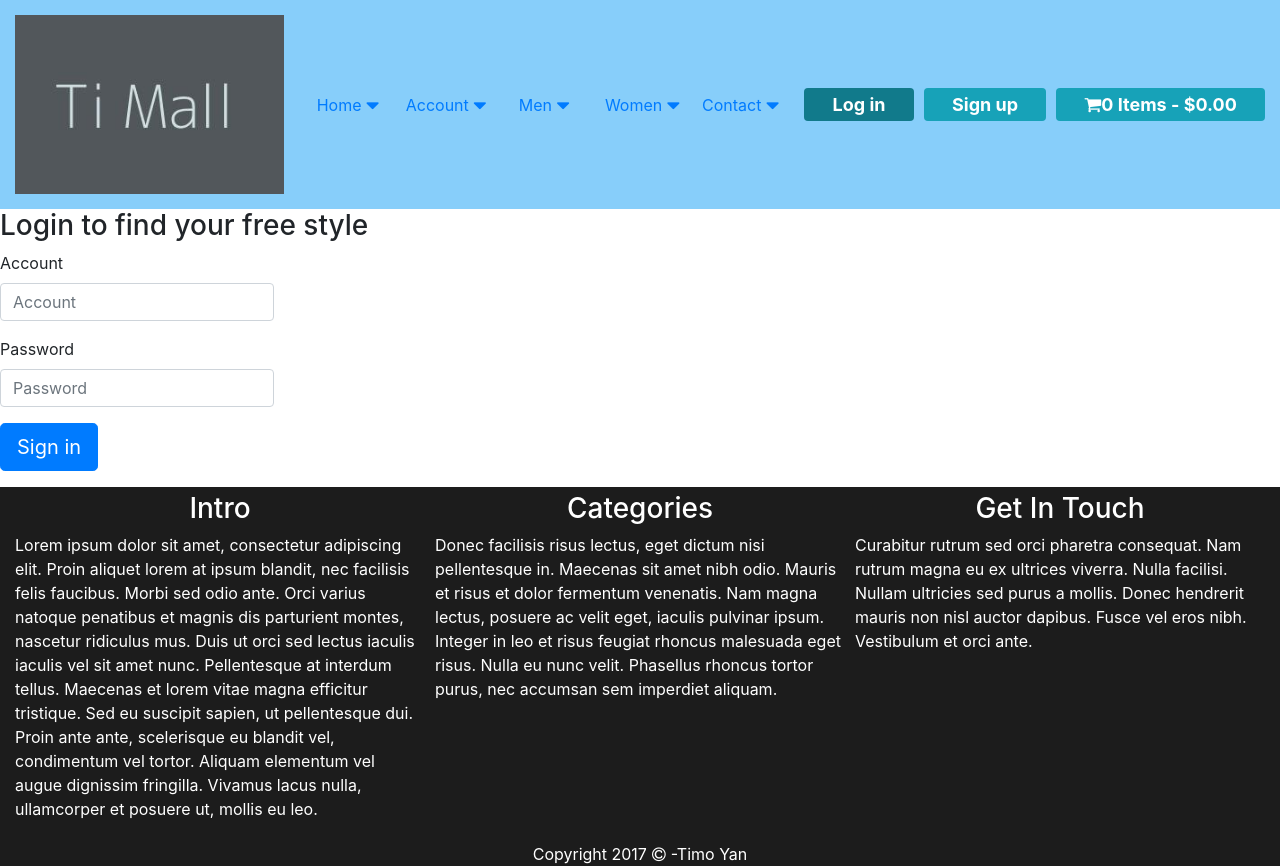
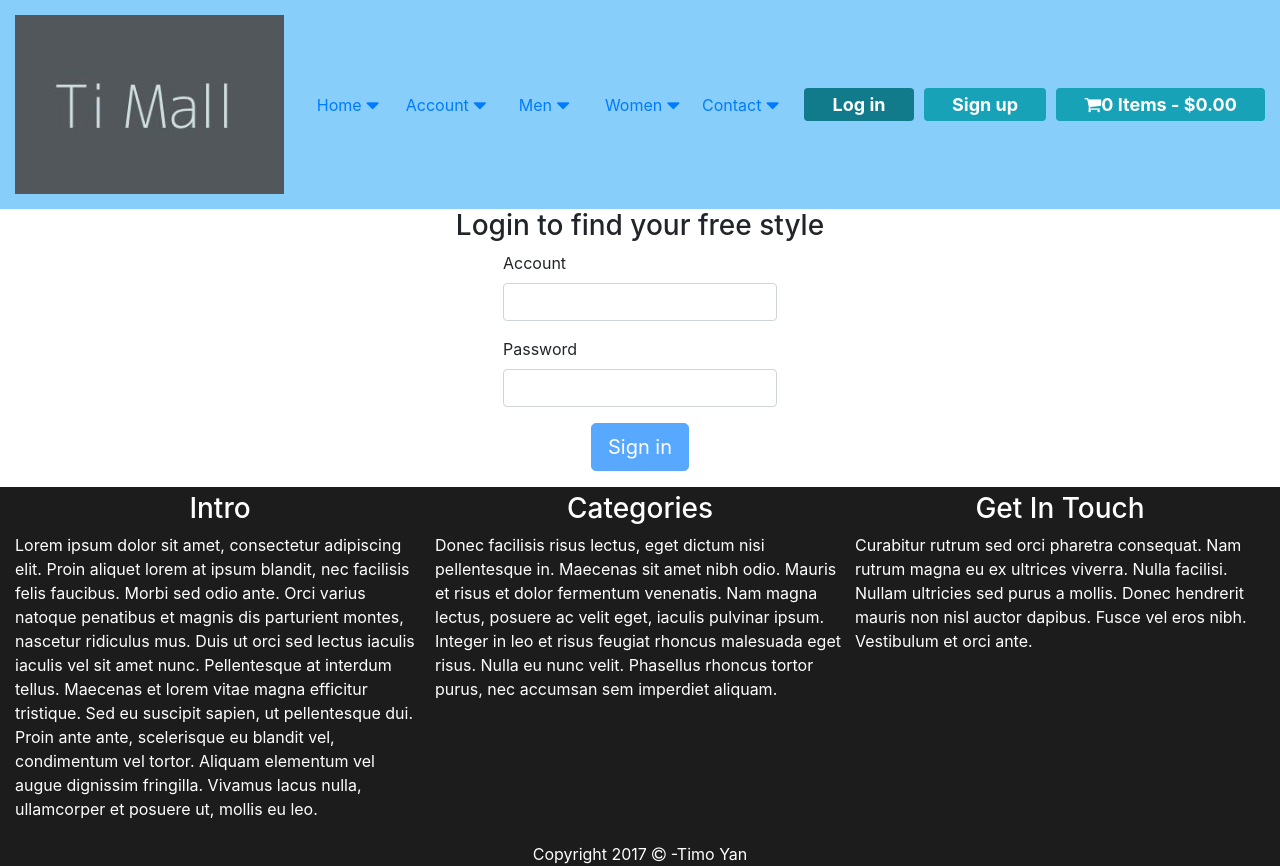
Before and after one commit to timoyan/Ng4Learning, an Angular app: page /login in a window 1280 px wide. Built offline with nearby package versions, Linux system fonts and the light colour scheme.

Commit message:
complete redesign and login form validate

```diff
--- a/src/app/app.component.html
+++ b/src/app/app.component.html
@@ -2,7 +2,7 @@
   <header class="d-flex flex-row">
     <app-header></app-header>
   </header>
-  <main class="d-flex">
+  <main class="">
     <section>
       <router-outlet></router-outlet>
     </section>
--- a/src/app/app.component.scss
+++ b/src/app/app.component.scss
@@ -3,6 +3,7 @@ header {
 }
 
 main {
+    display: flex;
     flex: 1 1 auto;
     min-height: 300px;
     flex-direction: column;
@@ -19,9 +20,14 @@ footer {
     }
     main {
         flex: 1.8;
+        position: relative;
     }
     section {
         flex: 1 1 auto;
+        display: flex;
+        justify-content: center;
+        flex-direction: row;
+        display: block;
     }
     footer {
         flex: 0 0 auto;
--- a/src/app/component/login/login.component.html
+++ b/src/app/component/login/login.component.html
@@ -1,5 +1,3 @@
-
-
 <div class="d-flex login-intro-container">
   <h3 class="login-intro-title">Login to find your free style</h3>
   <!-- <div class="d-flex flex-row login-image-container">
@@ -12,17 +10,23 @@
     </div> -->
 </div>
 <div class="d-flex login-form-container">
-      <form (ngSubmit)="onSubmit(loginForm)" #loginForm="ngForm" >
+  <form (ngSubmit)="onSubmit(loginForm)" #loginForm="ngForm">
     <div class="form-group">
       <label for="username">Account</label>
-        <input type="text" class="form-control"  name="username" placeholder="Account" ngModel>
+      <input type="text" class="form-control" required [(ngModel)]="loginModel.username" name="username" #username="ngModel">
+      <div [hidden]="username.valid || username.pristine" class="alert alert-danger">
+        Name is required
+      </div>
     </div>
     <div class="form-group">
       <label for="psd">Password</label>
-        <input type="password" class="form-control" name="psd" placeholder="Password" ngModel>
+      <input type="password" class="form-control" required [(ngModel)]="loginModel.password" name="psd" #password="ngModel">
+      <div [hidden]="password.valid || password.pristine" class="alert alert-danger">
+        Password is required
+      </div>
     </div>
     <div class="form-group d-flex login-form-button-container">
-          <button type="submit" class="btn btn-primary btn-lg ">Sign in</button>
+      <button [disabled]="!loginForm.valid" type="submit" class="btn btn-primary btn-lg ">Sign in</button>
     </div>
   </form>
 </div>
--- a/src/app/component/login/login.component.scss
+++ b/src/app/component/login/login.component.scss
@@ -1,9 +1,25 @@
 :host {
-    display: block;
-    width: 100%
+    display: flex;
+    flex-direction: column;
+    width: 100%;
+    height: 100%;
+    justify-content: center;
 }
 
-@media (min-width: 768px) {}
+@media (min-width: 768px) {
+    .login-intro-container{
+        justify-content: center;
+        flex: 1 1 auto;
+        align-items: center;
+    }
+    .login-form-container{
+        justify-content: center;
+        flex: 1 1 auto;
+    }
+    .login-form-button-container{
+        justify-content: center;
+    }
+}
 
 @media (max-width:768px) {
     .login-intro-container {
--- a/src/app/component/login/login.component.ts
+++ b/src/app/component/login/login.component.ts
@@ -3,6 +3,7 @@ import { Component, OnInit, ViewChild } from '@angular/core';
 import { FormsModule, NgForm } from '@angular/forms';
 import { AuthService } from '../../service/auth.service';
 import { Router } from '@angular/router';
+import { LoginDTO } from '../../def/loginDTO';
 
 @Component({
   selector: 'app-login',
@@ -13,8 +14,13 @@ export class LoginComponent implements OnInit {
 
   @ViewChild('loginForm') public loginForm: NgForm;
 
+  public loginModel: LoginDTO;
+
   constructor(private auth: AuthService, private route: Router) {
-
+    this.loginModel = {
+      username : '',
+      password : ''
+    } as LoginDTO;
   }
 
   ngOnInit() {
--- a/src/app/component/products-item/products-item.component.scss
+++ b/src/app/component/products-item/products-item.component.scss
@@ -1,5 +1,6 @@
 :host {
     flex: 1 1 20%;
+    display: flex;
 }
 
 .product-card {
@@ -36,6 +37,7 @@
 }
 
 @media (min-width: 768px) {
+    :host{}
     .card-image-container {
         img {
             height: 100%;
@@ -46,4 +48,14 @@
     }
 }
 
-@media (max-width:768px) {}
+@media (max-width:768px) {
+    .product-card{
+        width:100%;
+    }
+    .product-card-name{
+        width: 60%;
+    }
+    .product-card-text{
+        width:60%;
+    }
+}
--- a/src/app/component/products/products.component.scss
+++ b/src/app/component/products/products.component.scss
@@ -1,6 +1,7 @@
 :host {
     display: flex;
     width: 100%;
+    height: 100%;
 }
 
 @media (min-width: 768px) {
--- /dev/null
+++ b/src/app/def/loginDTO.ts
@@ -0,0 +1,4 @@
+export interface LoginDTO{
+    username: string,
+    password: string
+}
--- a/src/app/layout/header/header.component.scss
+++ b/src/app/layout/header/header.component.scss
@@ -57,9 +57,11 @@
         display: flex;
         flex-direction: row;
         flex-wrap: wrap;
-        justify-content: center;
+        justify-content: flex-start;
         align-items: center;
         a {
+            display: inline-block;
+            word-break: normal;
             text-align: center;
             line-height: 2rem;
             flex: 1 1 20%;
```
Lines whose indentation alone changed are shown as unchanged.
